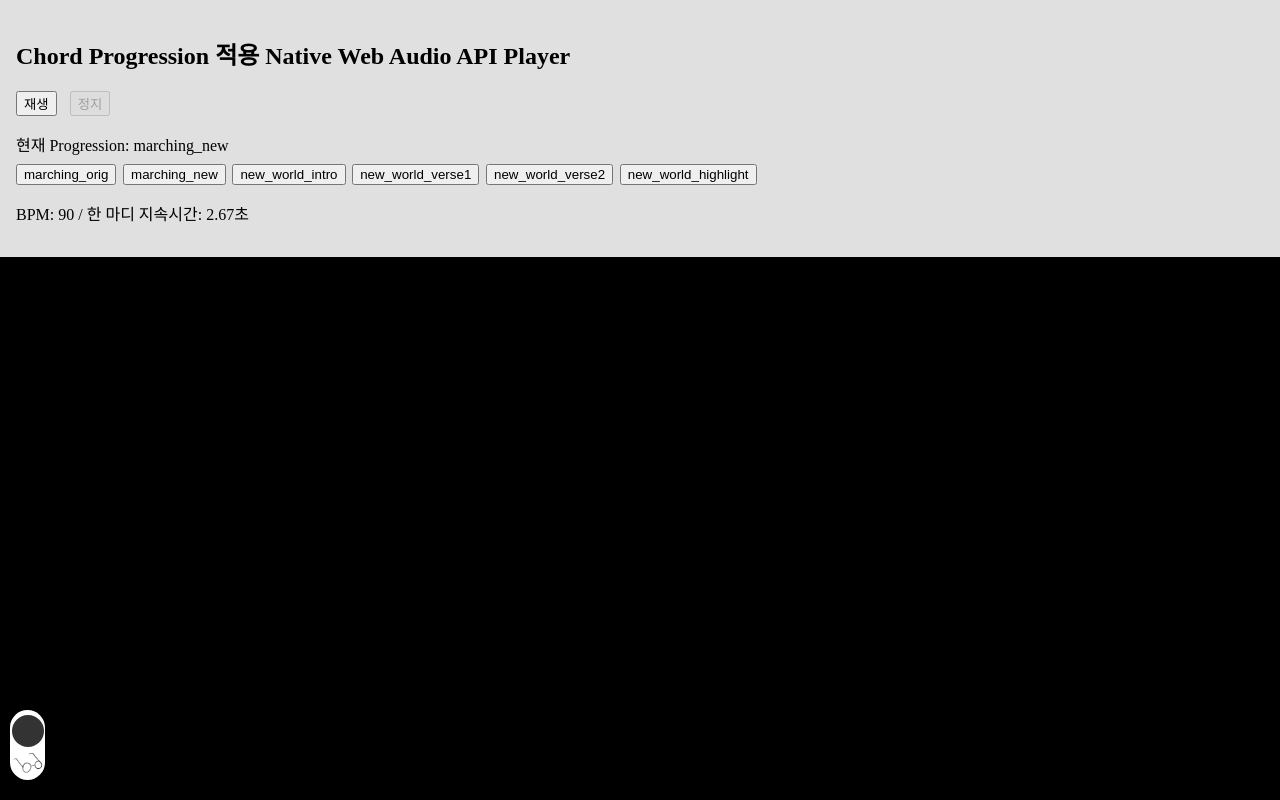
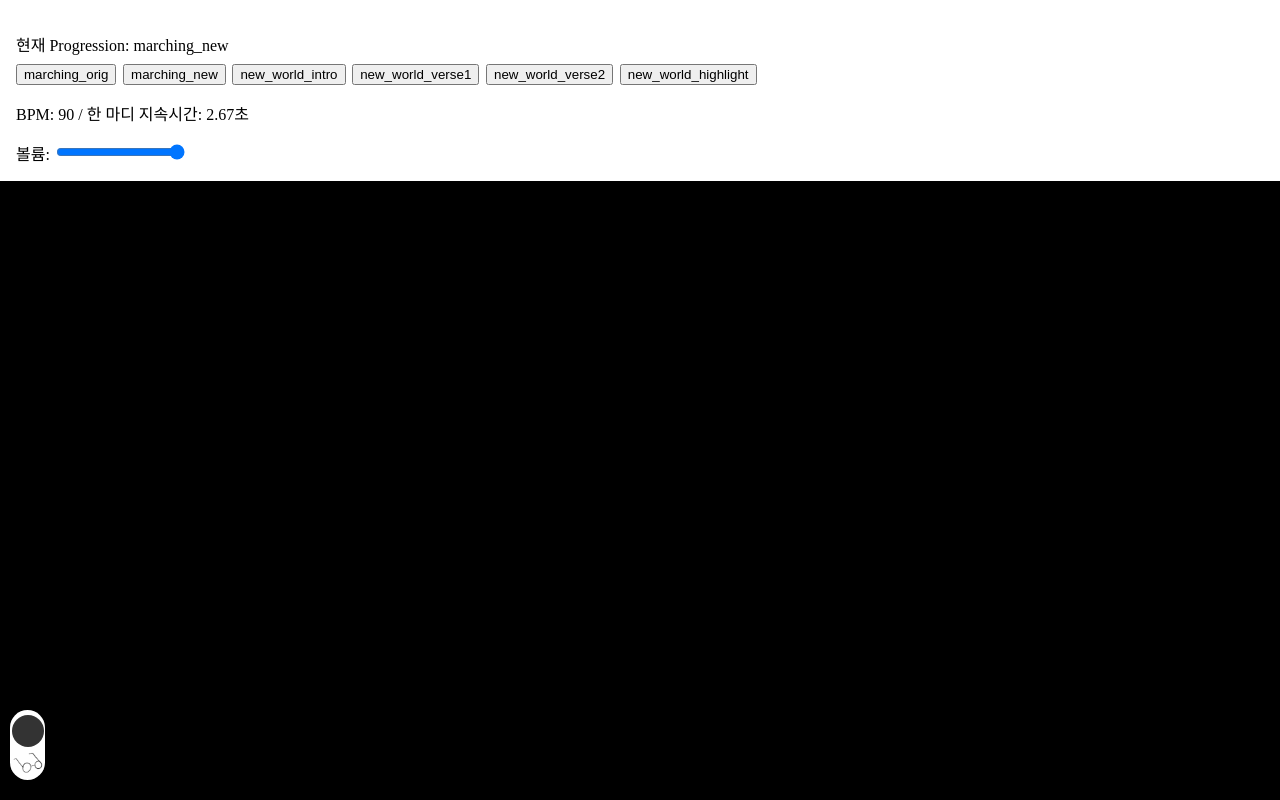
Before and after one commit to Jade570/wss-token, a Next.js app: page /square in a window 1280 px wide. Shown: the top 800 px of the page. Built offline with nearby package versions, Linux system fonts and the light colour scheme; no server answers.

Commit message:
Update audio Q control

```diff
--- a/src/app/(dashboard)/square/components/webaudiotest.js
+++ b/src/app/(dashboard)/square/components/webaudiotest.js
@@ -23,6 +23,9 @@ function getChordFrequencies(chordElement) {
 const NativeAudioPlayerWithChordProgression = (props) => {
   const { socket } = props;
 
+  // 자동 재생을 위해 컴포넌트 마운트 시 playAudio()를 호출할 수 있음.
+  // (브라우저의 자동 재생 제한에 주의하십시오.)
+
   // 0.01 → 100 의 범위를 log10 스케일(-2 → 2)로 변환
   const minExp = Math.log10(0.01); // -2
   const maxExp = Math.log10(100); //  2
@@ -32,20 +35,23 @@ const NativeAudioPlayerWithChordProgression = (props) => {
   const sourceRef = useRef(null);
   const filterRefs = useRef([]); // 4개의 밴드패스 필터
   const autoMakeupGainRef = useRef(null);
+  const volumeGainRef = useRef(null); // 볼륨 컨트롤 노드
   const timeoutsRef = useRef([]); // 스케줄링 타이머 ID 저장
   const measureIndexRef = useRef(0);
   const autoMakeupIntervalRef = useRef(null);
   const [isPlaying, setIsPlaying] = useState(false);
-  const [qValue, setQValue] = useState(30); // 초기 Q값 30
+  const [qValue, setQValue] = useState(0); // 초기 Q값 30
   const qValueRef = useRef(qValue);
 
+  // 볼륨 상태 (0 ~ 1 사이, 초기값 1)
+  const [volume, setVolume] = useState(1);
 
   // chordProgression 선택 상태 (default: marching_new)
   const [selectedProgression, setSelectedProgression] =
     useState("marching_new");
   const selectedProgressionRef = useRef("marching_new");
 
-  // Socket.IO 클라이언트 연결 (서버 주소를 실제 도메인 또는 IP와 포트로 변경)
+  // Socket.IO 클라이언트 연결 (필요 시 사용)
   const socketRef = useRef(null);
 
   useEffect(() => {
@@ -60,7 +66,7 @@ const NativeAudioPlayerWithChordProgression = (props) => {
       console.log("Entered count:", enteredCount);
       // Q 값을 enteredCount에 비례해서 결정합니다.
       // 예를 들어, 기본 Q 값 30에 enteredCount 당 5씩 증가한다고 가정하면:
-      const newQ = 30 + enteredCount * 5;
+      const newQ = enteredCount * 5;
       setQValue(newQ);
     };
 
@@ -69,7 +75,6 @@ const NativeAudioPlayerWithChordProgression = (props) => {
       socket.off("players", handlePlayersForQ);
     };
   }, [socket]);
-
 
   // BPM 및 마디 관련 상수
   const BPM = 90;
@@ -89,7 +94,7 @@ const NativeAudioPlayerWithChordProgression = (props) => {
       }
 
       // /sample.m4a 파일 불러오기 및 디코딩
-      const response = await fetch("sounds/"+"kang_dinner.wav");
+      const response = await fetch("sounds/" + "jiwon_eulsukdo.wav");
       const arrayBuffer = await response.arrayBuffer();
       const audioBuffer = await audioContext.decodeAudioData(arrayBuffer);
 
@@ -119,19 +124,25 @@ const NativeAudioPlayerWithChordProgression = (props) => {
       autoMakeupGain.gain.value = baseGain;
       autoMakeupGainRef.current = autoMakeupGain;
 
+      // 볼륨 컨트롤을 위한 Gain 노드 생성 및 초기 값 설정
+      const volumeGain = audioContext.createGain();
+      volumeGain.gain.value = volume;
+      volumeGainRef.current = volumeGain;
+
       // Analyser 노드 생성 (compressor 출력 RMS 측정을 위해)
       const analyser = audioContext.createAnalyser();
       analyser.fftSize = 256;
       const dataArray = new Float32Array(analyser.fftSize);
 
-      // 오디오 체인 구성: source → 각 filter → compressor → autoMakeupGain → destination
+      // 오디오 체인 구성: source → 각 filter → compressor → autoMakeupGain → volumeGain → destination
       // compressor의 출력은 analyser에도 연결하여 RMS 측정
       filters.forEach((filter) => {
         source.connect(filter);
         filter.connect(compressor);
       });
       compressor.connect(autoMakeupGain);
-      autoMakeupGain.connect(audioContext.destination);
+      autoMakeupGain.connect(volumeGain);
+      volumeGain.connect(audioContext.destination);
       compressor.connect(analyser);
 
       // 재생 시작
@@ -157,17 +168,6 @@ const NativeAudioPlayerWithChordProgression = (props) => {
         autoMakeupGain.gain.exponentialRampToValueAtTime(
           finalGain,
           audioContext.currentTime + 0.1
-        );
-
-        console.log(
-          "RMS:",
-          rms.toFixed(3),
-          "makeupFactor:",
-          makeupFactor.toFixed(3),
-          "baseGain:",
-          baseGainNow.toFixed(3),
-          "finalGain:",
-          finalGain.toFixed(3)
         );
       };
 
@@ -274,15 +274,27 @@ const NativeAudioPlayerWithChordProgression = (props) => {
 
   // 컴포넌트 언마운트 시 정리
   useEffect(() => {
+    // 컴포넌트가 마운트되면 자동 재생 시도 (브라우저 자동 재생 제한에 주의)
+    playAudio();
     return () => {
       stopAudio();
     };
   }, []);
 
+  // 볼륨 슬라이더 변경 이벤트 핸들러
+  const handleVolumeChange = (e) => {
+    const newVolume = parseFloat(e.target.value);
+    setVolume(newVolume);
+    // 볼륨 노드가 이미 생성되었다면 바로 업데이트
+    if (volumeGainRef.current) {
+      volumeGainRef.current.gain.value = newVolume;
+    }
+  };
+
   return (
-    <div style={{ padding: "1em", background: "#e0e0e0" }}>
-      <h2>Chord Progression 적용 Native Web Audio API Player</h2>
-      <button
+    <div style={{ padding: "1em", background: "transparent" }}>
+      <div style={{ marginBottom: "1em" }}>
+        {/* <button
           onClick={playAudio}
           disabled={isPlaying}
           style={{ marginRight: "1em" }}
@@ -291,8 +303,9 @@ const NativeAudioPlayerWithChordProgression = (props) => {
         </button>
         <button onClick={stopAudio} disabled={!isPlaying}>
           정지
-      </button>
-      <div style={{ marginTop: "1em" }}>
+        </button> */}
+      </div>
+      <div style={{ marginBottom: "1em" }}>
         <span>현재 Progression: {selectedProgression}</span>
         <div style={{ marginTop: "0.5em" }}>
           {Object.keys(chordProgression).map((key) => (
@@ -312,6 +325,18 @@ const NativeAudioPlayerWithChordProgression = (props) => {
       <p>
         BPM: {BPM} / 한 마디 지속시간: {measureDuration.toFixed(2)}초
       </p>
+      <div>
+        <label htmlFor="volumeSlider">볼륨: </label>
+        <input
+          id="volumeSlider"
+          type="range"
+          min="0"
+          max="1"
+          step="0.01"
+          value={volume}
+          onChange={handleVolumeChange}
+        />
+      </div>
     </div>
   );
 };
```
Lines whose indentation alone changed are shown as unchanged.
